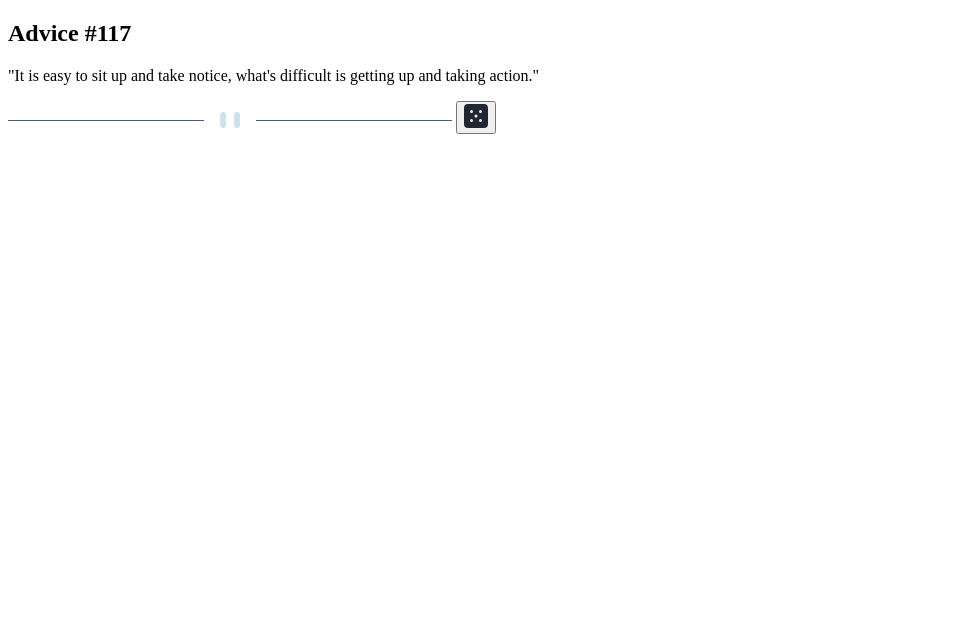
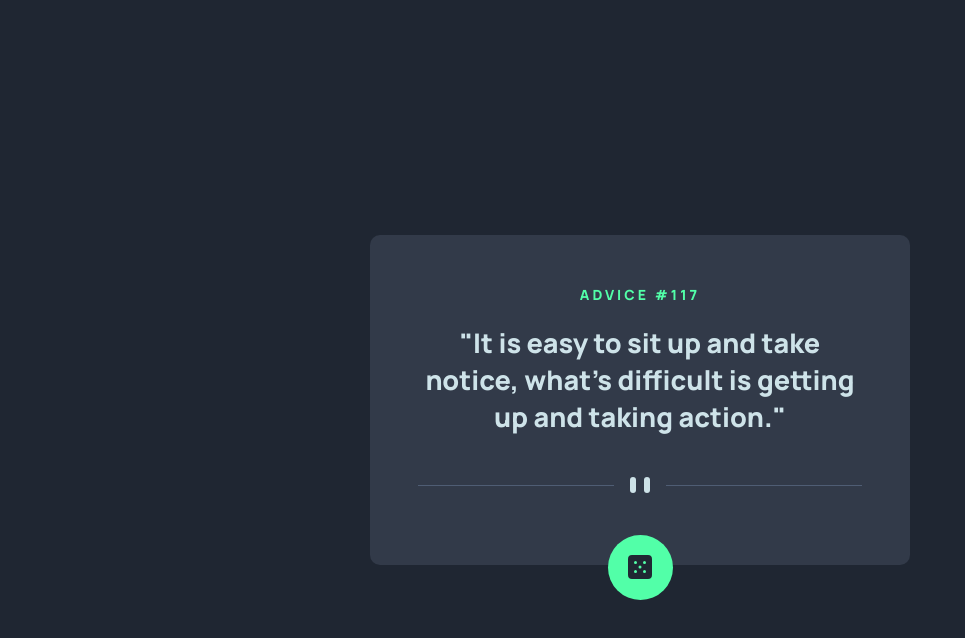
Before and after one commit to DarkPsycho0/advice-generator-app, a plain HTML site: page index.html in a window 1280 px wide. Shown: the whole page, without its empty margins (0-965 px from the left). Drawn offline with Linux system fonts and the light colour scheme.

Commit message:
style pronto

```diff
--- a/index.html
+++ b/index.html
@@ -9,7 +9,7 @@
     <link rel="stylesheet" href="./src/css/style.css">
     <link rel="stylesheet" href="./src/css/responsive.css">
     <link rel="shortcut icon" href="./src/images/favicon-32x32.png" type="image/x-icon">
-    <title></title>
+    <title>Frontend Mentor | Advice generator app</title>
 </head>
 
 <body>
@@ -24,7 +24,7 @@
                     <img src="./src/images/pattern-divider-desktop.svg" alt="Pattern divider">
                 </picture>
             </picture>
-            <button>
+            <button class="advice-uptade">
                 <img src="./src/images/icon-dice.svg" alt="dice icon">
             </button>
         </div>
--- a/src/css/reset.css
+++ b/src/css/reset.css
@@ -0,0 +1,5 @@
+*{
+    padding: 0;
+    margin: 0;
+    box-sizing: border-box;
+}
--- a/src/css/responsive.css
+++ b/src/css/responsive.css
@@ -0,0 +1,5 @@
+@media(max-width:425px){
+    .card{
+        padding: 20px;
+    }
+}
--- a/src/css/style.css
+++ b/src/css/style.css
@@ -0,0 +1,54 @@
+@import url('https://fonts.googleapis.com/css2?family=Manrope:wght@800&display=swap');
+
+body{
+    font-family: 'Manrope', sans-serif;
+    font-size: 28px;
+    background-color: hsl(218, 23%, 16%);
+}
+.container{
+    display: flex;
+    justify-content: center;
+    align-items: center;
+    height: 100vh;
+    max-width: 1440px;
+    margin: 0 auto;
+}
+.card{
+    display: flex;
+    flex-direction: column;
+    align-items: center;
+    border-radius: 10px;
+    padding: 50px;
+    width: 540px;
+    height: 330px;
+    position: relative;
+    background-color: hsl(217, 19%, 24%);
+}
+.advice-id{
+    text-transform: uppercase;
+    letter-spacing: 3px;
+    font-size: 14px;
+    color: hsl(150, 100%, 66%);
+    margin-bottom: 20px;
+}
+.advice-description{
+    text-align: center;
+    font-size: 27px;
+    color: hsl(193, 38%, 86%);
+    margin-bottom: 28px;
+}
+.advice-uptade{
+    background-color: hsl(150, 100%, 66%);
+    position: absolute;
+    bottom: -35px;
+    border: none;
+    padding: 20px;
+    border-radius: 50%;
+    width: 65px;
+    height: 65px;
+    cursor: pointer;
+    transition: 0.3s ease-in-out;
+}
+.advice-uptade:hover{
+    box-shadow: 0px 0px 20px hsl(150, 100%, 66%);
+}
```
